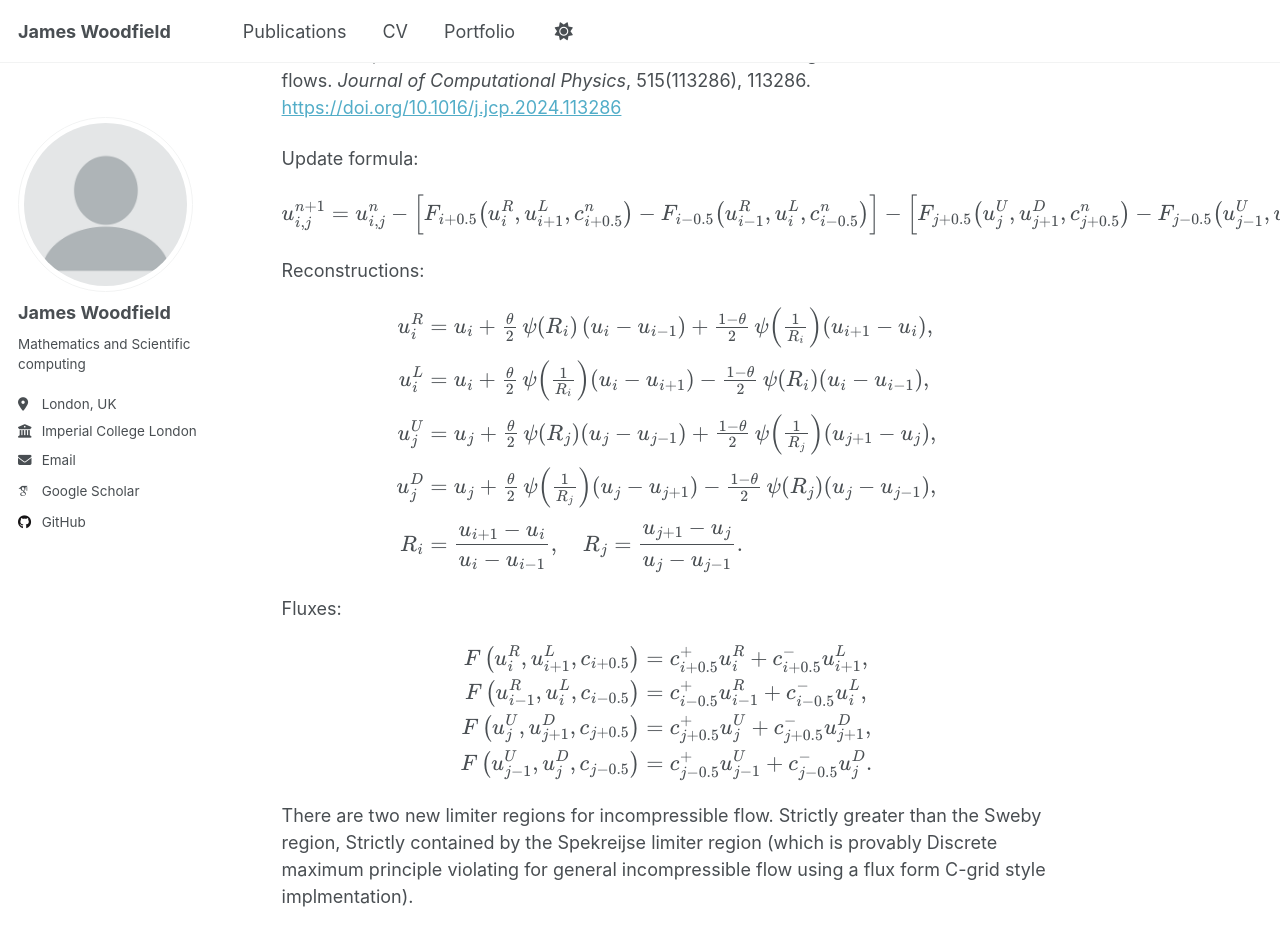
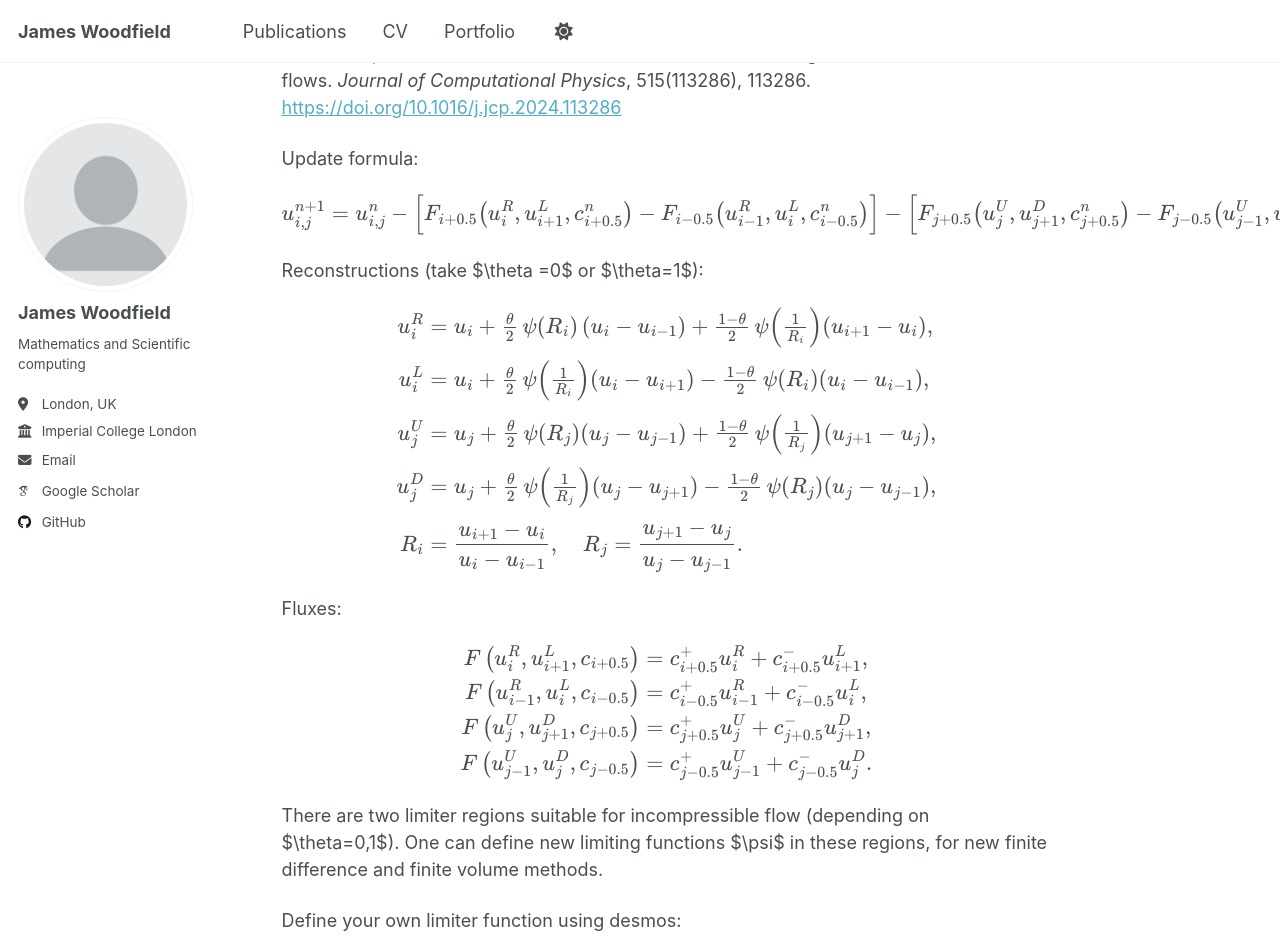
Before and after one commit to jameswoodfield/jameswoodfield.github.io, a Jekyll site: the page built from _portfolio/portfolio-10.md, in a window 1280 px wide and 1400 px high, scrolled down 598 px. Shown: the top 938 px of the window. Built offline with Jekyll 4.4.1, drawn with Linux system fonts in a browser that asks for light colours; some web fonts are replaced; a script that is not in the unit is left out; some of the changed text lies outside the part shown.

Commit message:
Update limiter region explanation and add comments
Clarified the description of limiter regions for incompressible flow, specifying dependence on theta and the possibility of defining new limiter functions. Added commented-out image references for future use.

```diff
--- a/_portfolio/portfolio-10.md
+++ b/_portfolio/portfolio-10.md
@@ -22,7 +22,7 @@ u_{i,j}^{n+1}
   \Big].
 $$
 
-Reconstructions:
+Reconstructions (take $\theta =0$ or $\theta=1$):
 
 $$
 \begin{aligned}
@@ -50,12 +50,14 @@ F\left(u_{j-1}^U, u_j^D, c_{j-0.5}\right) &= c_{j-0.5}^{+} u_{j-1}^U + c_{j-0.5}
 \end{aligned}
 $$
 
-There are two new limiter regions for incompressible flow. Strictly greater than the Sweby region, Strictly contained by the Spekreijse limiter region (which is provably Discrete maximum principle violating for general incompressible flow using a flux form C-grid style implmentation).
-
-These limiting regions are plotted in <br/><img src='/images/Limiters_2.png'
- and one can define new limiting functions $\psi$ in these regions (depending on $\theta=0,1$) for more accurate, compressible or smooth limiter functions.
+There are two limiter regions suitable for incompressible flow (depending on $\theta=0,1$). One can define new limiting functions $\psi$ in these regions, for new finite difference and finite volume methods.
 
  Define your own limiter function using desmos:
  [https://www.desmos.com/calculator/zxxr80vkyf](https://www.desmos.com/calculator/zxxr80vkyf)
 
  <iframe src="https://www.desmos.com/calculator/zxxr80vkyf?embed" width="500" height="500" style="border: 1px solid #ccc" frameborder=0></iframe>
+
+<!--
+
+Here are some:  -->
+<!-- <br/><img src='/images/Limiters.png'> -->
```
